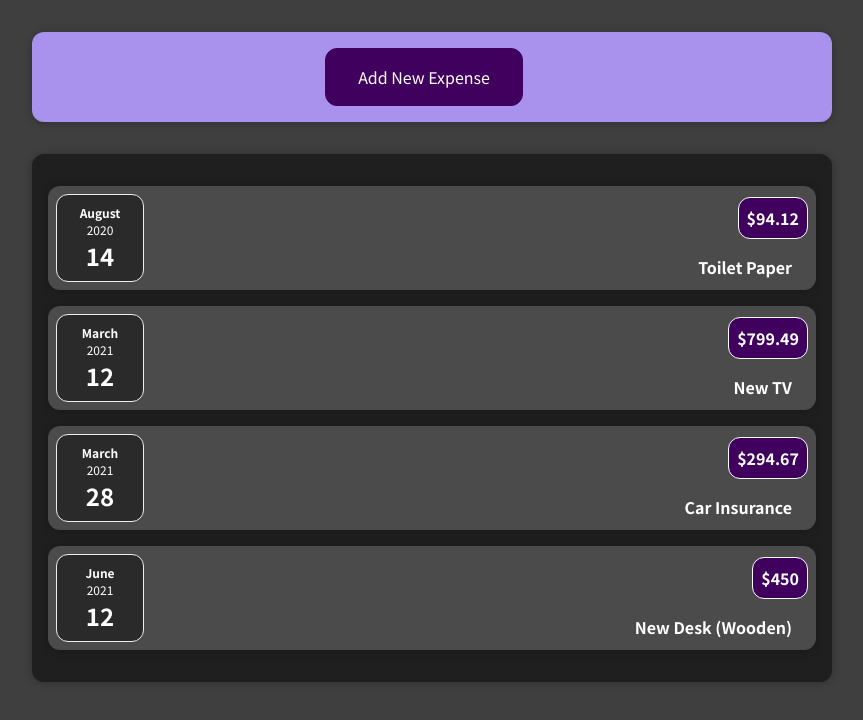
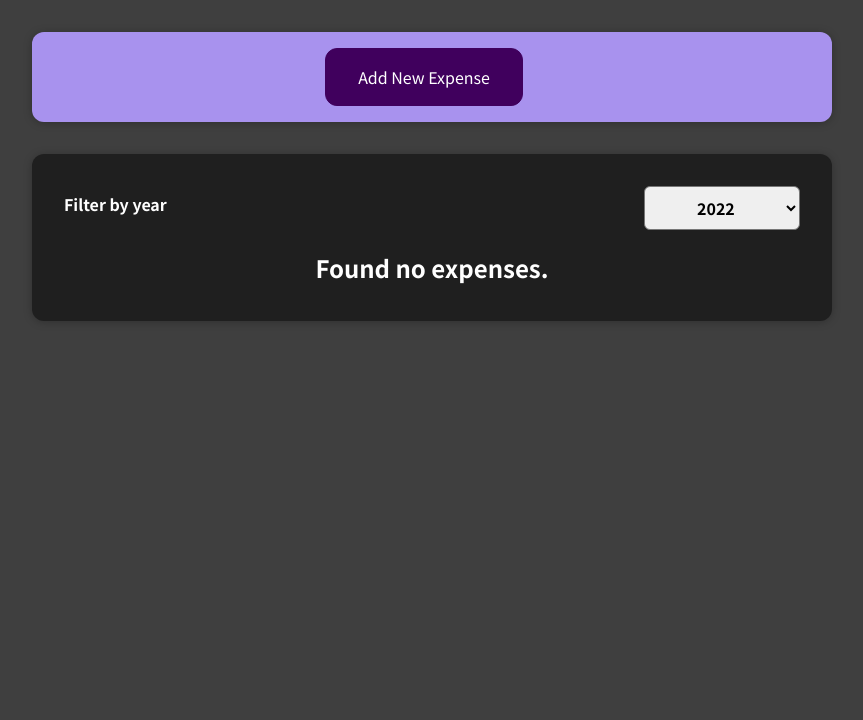
Before and after one commit to Mohammdsaleh-Hooshmandi/Expense-tracker, a React (Create React App) app: page / in a window 1280 px wide. Shown: the top 720 px of the page, without its empty margins (208-1071 px from the left). Built offline with nearby package versions, Linux system fonts and the light colour scheme.

Commit message:
add filter logic to Expenses

```diff
--- a/src/components/Expenses/Expenses.jsx
+++ b/src/components/Expenses/Expenses.jsx
@@ -1,10 +1,21 @@
+import { useState } from "react";
+
 import classes from "./Expenses.module.css";
 import ExpenseseList from "./ExpensesList";
+import ExpenseFilter from "./ExpensesFilter";
 
 function Expenses(props) {
+    const [filteredYear, setFilteredYear] = useState("2022");
+    const filteredExpenses = props.items.filter(expense => expense.date.getFullYear().toString() === filteredYear)
+
+    function filterChangeHandler (selectedYear) {
+        setFilteredYear(selectedYear);
+        console.log(filteredYear)
+    }
     return (
         <div className={classes.expenses}>
-            <ExpenseseList items={props.items} />
+            <ExpenseFilter selectedYear={filteredYear} onChangeFilter={filterChangeHandler} />
+            <ExpenseseList items={filteredExpenses} />
         </div>
     );
 }
```
